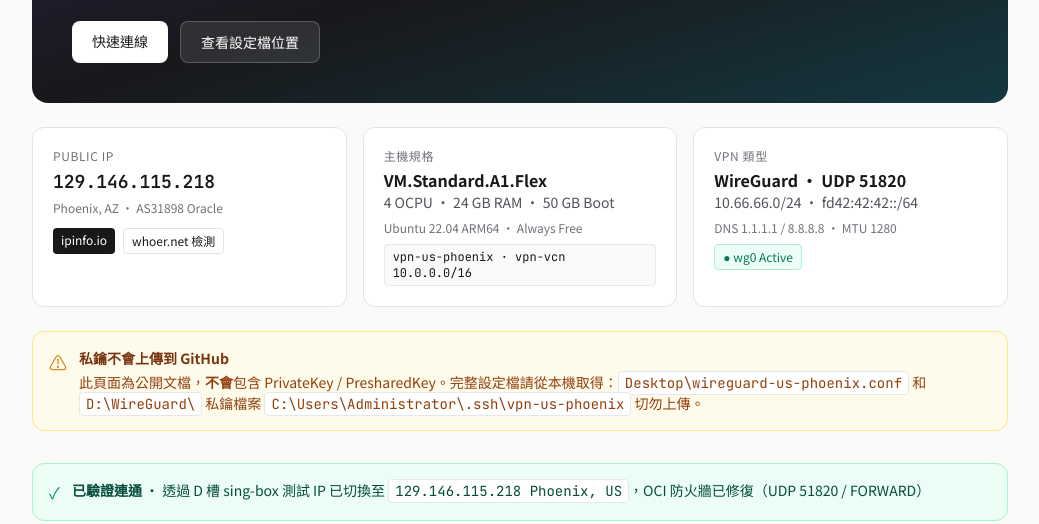
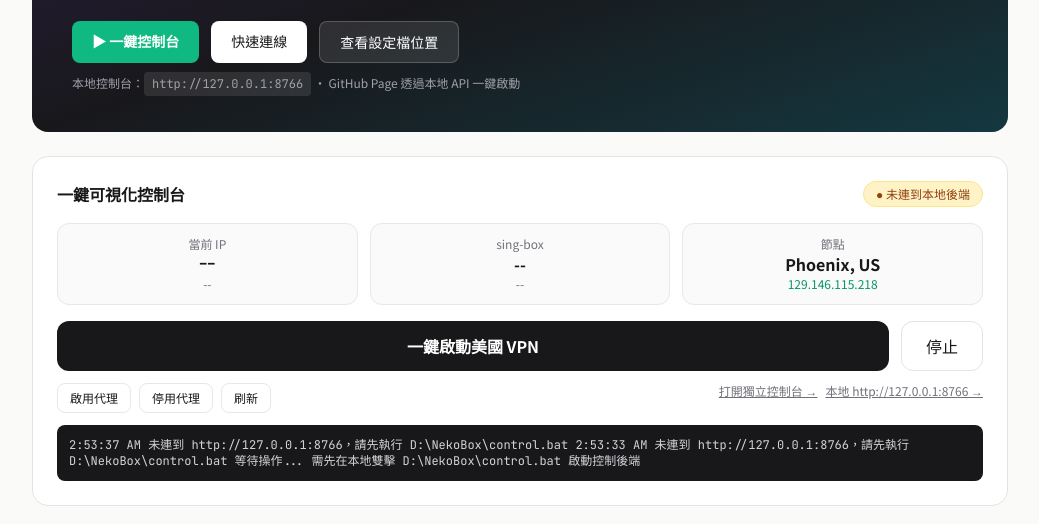
Before and after one commit to fengfeng1021/phoenix-vpn-docs, a plain HTML site: page docs/index.html in a window 1280 px wide. Shown: the part 276-800 px from the top of the page, without its empty margins (120-1159 px from the left). Drawn offline with nearby package versions, Linux system fonts and the light colour scheme; no server answers.

Commit message:
docs: 加入 GitHub Page 一鍵可視化控制台，連動本地 127.0.0.1:8766 API

```diff
--- a/docs/index.html
+++ b/docs/index.html
@@ -36,11 +36,71 @@
         <h1 class="text-3xl md:text-4xl font-bold tracking-tight">美國乾淨節點部署記錄</h1>
         <p class="mt-3 text-zinc-400 max-w-2xl">Oracle Cloud Always Free · WireGuard · 原生美國 IP · 私有節點僅一人使用，Fraud Score 接近 0</p>
         <div class="mt-6 flex flex-wrap gap-3">
-          <a href="#quickstart" class="px-5 py-2.5 bg-white text-zinc-900 rounded-lg text-sm font-medium hover:bg-zinc-100">快速連線</a>
+          <a href="./dashboard.html" class="px-5 py-2.5 bg-emerald-500 text-white rounded-lg text-sm font-bold hover:bg-emerald-600">▶ 一鍵控制台</a>
+          <a href="#control" class="px-5 py-2.5 bg-white text-zinc-900 rounded-lg text-sm font-medium hover:bg-zinc-100">快速連線</a>
           <a href="#config" class="px-5 py-2.5 bg-white/10 border border-white/20 rounded-lg text-sm hover:bg-white/20">查看設定檔位置</a>
         </div>
+        <div class="mt-3 text-xs text-zinc-400">本地控制台：<span class="mono bg-white/10 px-2 py-1 rounded">http://127.0.0.1:8766</span> · GitHub Page 透過本地 API 一鍵啟動</div>
       </div>
     </div>
+
+    <!-- 一鍵控制台（嵌入） -->
+    <section id="control" class="mt-6 bg-white border border-zinc-200 rounded-2xl p-6">
+      <div class="flex items-center justify-between">
+        <h2 class="font-bold">一鍵可視化控制台</h2>
+        <span id="ctl-dot" class="text-xs px-3 py-1 rounded-full bg-zinc-100 border">檢測中...</span>
+      </div>
+      <div class="mt-4 grid grid-cols-3 gap-3 text-center">
+        <div class="bg-zinc-50 rounded-xl p-3 border">
+          <div class="text-xs text-zinc-500">當前 IP</div>
+          <div id="ctl-ip" class="mono font-bold">--</div>
+          <div id="ctl-loc" class="text-xs text-zinc-500">--</div>
+        </div>
+        <div class="bg-zinc-50 rounded-xl p-3 border">
+          <div class="text-xs text-zinc-500">sing-box</div>
+          <div id="ctl-status" class="font-bold">--</div>
+          <div id="ctl-proxy" class="text-xs text-zinc-500">--</div>
+        </div>
+        <div class="bg-zinc-50 rounded-xl p-3 border">
+          <div class="text-xs text-zinc-500">節點</div>
+          <div class="font-bold">Phoenix, US</div>
+          <div class="text-xs text-emerald-600">129.146.115.218</div>
+        </div>
+      </div>
+      <div class="mt-4 flex gap-3">
+        <button id="ctl-one" class="flex-1 py-3 bg-zinc-900 text-white rounded-xl font-bold hover:bg-black">一鍵啟動美國 VPN</button>
+        <button id="ctl-stop" class="px-6 py-3 border border-zinc-200 rounded-xl hover:bg-zinc-50">停止</button>
+      </div>
+      <div class="mt-3 flex gap-2 text-xs">
+        <button id="ctl-pon" class="px-3 py-1.5 border rounded-lg hover:bg-zinc-50">啟用代理</button>
+        <button id="ctl-poff" class="px-3 py-1.5 border rounded-lg hover:bg-zinc-50">停用代理</button>
+        <button id="ctl-check" class="px-3 py-1.5 border rounded-lg hover:bg-zinc-50">刷新</button>
+        <a href="./dashboard.html" class="ml-auto underline text-zinc-500">打開獨立控制台 →</a>
+        <a href="http://127.0.0.1:8766" class="underline text-zinc-500">本地 http://127.0.0.1:8766 →</a>
+      </div>
+      <div id="ctl-log" class="mt-3 mono text-xs bg-zinc-900 text-zinc-300 p-3 rounded-lg max-h-28 overflow-auto">等待操作... 需先在本地雙擊 D:\NekoBox\control.bat 啟動控制後端</div>
+      <script>
+      (function(){
+        const API = 'http://127.0.0.1:8766';
+        const $ = id => document.getElementById(id);
+        const log = t => { const el=$('ctl-log'); el.textContent = new Date().toLocaleTimeString()+'  '+t+'\n'+el.textContent; };
+        async function api(p,o={}){ const r=await fetch(API+p,{...o,headers:{'Content-Type':'application/json'}}); return r.json(); }
+        async function refresh(){
+          try{
+            const s=await api('/api/status'); $('ctl-dot').textContent=s.singbox?(s.proxy?'● 已連接美國':'● 已啟動'):'○ 未啟動'; $('ctl-dot').className=s.singbox?'text-xs px-3 py-1 rounded-full bg-emerald-500 text-white':'text-xs px-3 py-1 rounded-full bg-zinc-100 border';
+            $('ctl-status').textContent=s.singbox?'運行中':'已停止'; $('ctl-proxy').textContent=s.proxy?'代理已啟用':'代理未啟用';
+            const ip=await api('/api/ip'+(s.proxy?'?proxy=1':'')); if(ip.ip){$('ctl-ip').textContent=ip.ip; $('ctl-loc').textContent=(ip.city||'')+' '+ (ip.country||'');}
+          }catch(e){ $('ctl-dot').textContent='● 未連到本地後端'; $('ctl-dot').className='text-xs px-3 py-1 rounded-full bg-amber-100 text-amber-800 border border-amber-200'; log('未連到 http://127.0.0.1:8766，請先執行 D:\\NekoBox\\control.bat'); }
+        }
+        $('ctl-one').onclick=async()=>{ log('一鍵啟動...'); $('ctl-one').disabled=true; try{ const r=await api('/api/onekey',{method:'POST'}); log(JSON.stringify(r)); }catch(e){ log('失敗：'+e); } $('ctl-one').disabled=false; refresh(); };
+        $('ctl-stop').onclick=async()=>{ await api('/api/stop',{method:'POST'}); log('已停止'); refresh(); };
+        $('ctl-pon').onclick=async()=>{ await api('/api/proxy/enable',{method:'POST'}); log('代理已啟用'); refresh(); };
+        $('ctl-poff').onclick=async()=>{ await api('/api/proxy/disable',{method:'POST'}); log('代理已停用'); refresh(); };
+        $('ctl-check').onclick=refresh;
+        refresh(); setInterval(refresh,4000);
+      })();
+      </script>
+    </section>
 
     <!-- Info Grid -->
     <div class="grid md:grid-cols-3 gap-4 mt-6">
```
Also changed, not shown: docs/dashboard.html (added, +103 -0 lines).
